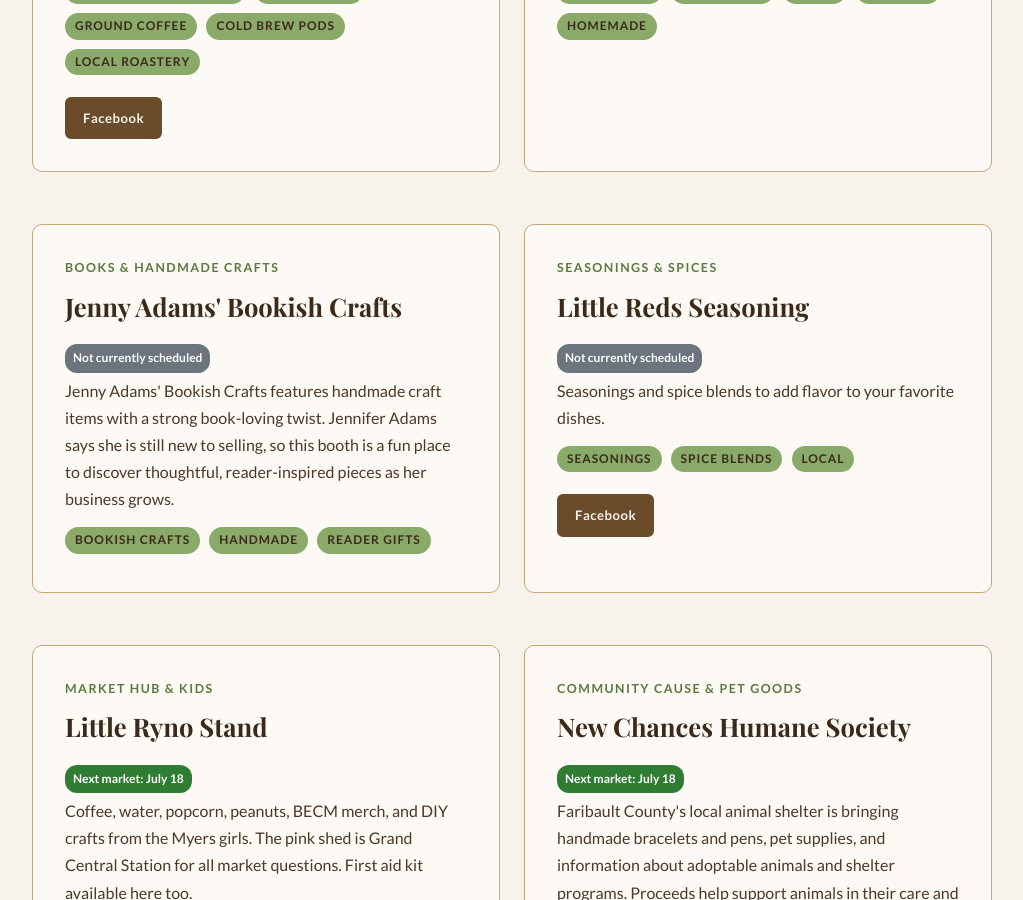
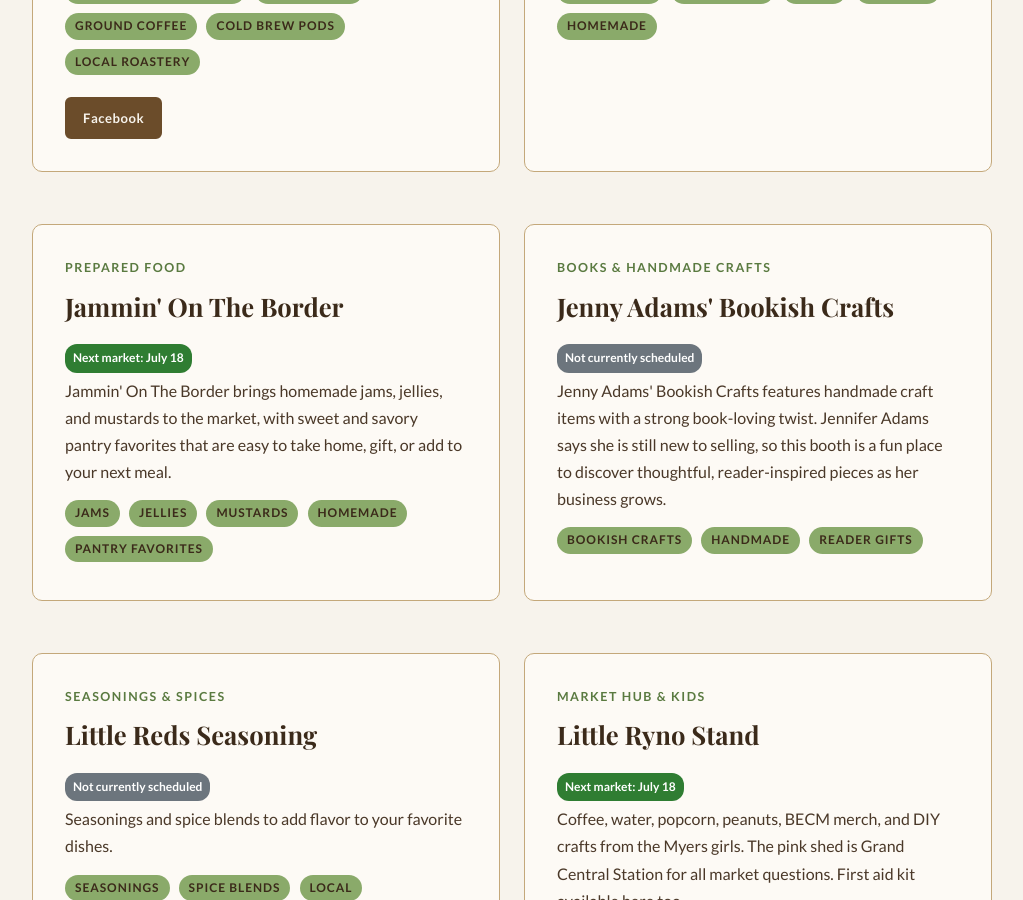
Before and after one commit to blueearthcommunitymarket/blueearthcommunitymarket.github.io, a Jekyll site: the page built from vendor-spotlight/index.md, in a window 1280 px wide and 900 px high, scrolled down 5136 px. Shown: the whole window, without its empty margins (128-1151 px from the left). Built offline with Jekyll 4.4.1, drawn with Linux system fonts in a browser that asks for light colours; some web fonts are replaced.

Commit message:
Add Jammin On The Border spotlight card

```diff
--- a/vendor-spotlight/index.md
+++ b/vendor-spotlight/index.md
@@ -392,6 +392,22 @@
                 <span class="tag">Homemade</span>
             </div>
         </div>
+        <!-- Jammin' On The Border -->
+        <div class="card">
+            <div class="section-label">Prepared Food</div>
+            <h2>Jammin' On The Border</h2>
+            <div class="market-frequency">
+                <span class="frequency-badge freq-next">Next market: July 18</span>
+            </div>
+            <p>Jammin' On The Border brings homemade jams, jellies, and mustards to the market, with sweet and savory pantry favorites that are easy to take home, gift, or add to your next meal.</p>
+            <div class="pills" style="margin-top: 12px;">
+                <span class="tag">Jams</span>
+                <span class="tag">Jellies</span>
+                <span class="tag">Mustards</span>
+                <span class="tag">Homemade</span>
+                <span class="tag">Pantry Favorites</span>
+            </div>
+        </div>
         <!-- Jenny Adams' Bookish Crafts -->
         <div class="card">
             <div class="section-label">Books &amp; Handmade Crafts</div>
```
Also changed, not shown: vendor-spotlight/index.html (+16 -0 lines).
